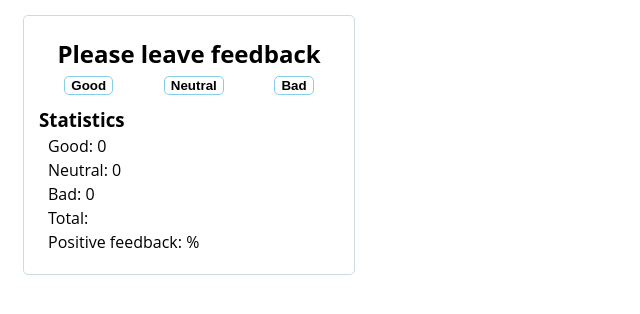
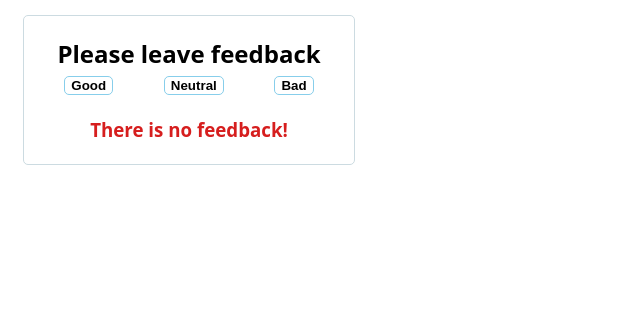
Before and after one commit to SylviaStachera/goit-react-hw-04-feedback, a React (Create React App) app: page / in a window 1280 px wide. Shown: the top 314 px of the page, without its empty margins (0-640 px from the left). Built offline with nearby package versions, Linux system fonts and the light colour scheme; the HTML template or start-up script is replaced by a standard one.

Commit message:
Add Notification message

```diff
--- a/src/components/App.jsx
+++ b/src/components/App.jsx
@@ -1,4 +1,5 @@
 import Section from './Section/Section';
+import Notification from './Notification/Notification';
 import FeedbackOptions from 'components/FeedbackOptions/FeedbackOptions';
 import Statistics from 'components/Statistics/Statistics';
 import { Component } from 'react';
@@ -19,6 +20,11 @@ export class App extends Component {
   }
 
   handleButtonClick = stateKey => {
+    // if(state[stateKey] === 0){
+    //   return true
+    // }else{
+    //   return false
+    // }
     this.setState(
       (state, props) => ({
         [stateKey]: state[stateKey] + props.step,
@@ -43,6 +49,16 @@ export class App extends Component {
     this.setState({ positivePercentage });
   };
 
+  noFeedback = () => {
+    const { good, neutral, bad } = this.state;
+
+    if (good === 0 && neutral === 0 && bad === 0) {
+      return true;
+    } else {
+      return false;
+    }
+  };
+
   render() {
     const { good, neutral, bad, total, positivePercentage } = this.state;
 
@@ -53,6 +69,9 @@ export class App extends Component {
             options={['good', 'neutral', 'bad']}
             onLeaveFeedback={this.handleButtonClick}
           />
+          {this.noFeedback() ? (
+            <Notification message="There is no feedback!" />
+          ) : (
             <Statistics
               good={good}
               neutral={neutral}
@@ -60,6 +79,7 @@ export class App extends Component {
               total={total}
               positivePercentage={positivePercentage}
             />
+          )}
         </Section>
       </div>
     );
--- /dev/null
+++ b/src/components/Notification/Notification.jsx
@@ -0,0 +1,11 @@
+import css from './Notification.module.css';
+const { Component } = require('react');
+
+class Notification extends Component {
+  render() {
+    const { message } = this.props;
+    return <h3 className={css.header}>{message}</h3>;
+  }
+}
+
+export default Notification;
--- /dev/null
+++ b/src/components/Notification/Notification.module.css
@@ -0,0 +1,6 @@
+.header {
+  display: flex;
+  justify-content: center;
+  padding-top: 10px;
+  color: rgb(214, 30, 30);
+}
```
Lines whose indentation alone changed are shown as unchanged.
